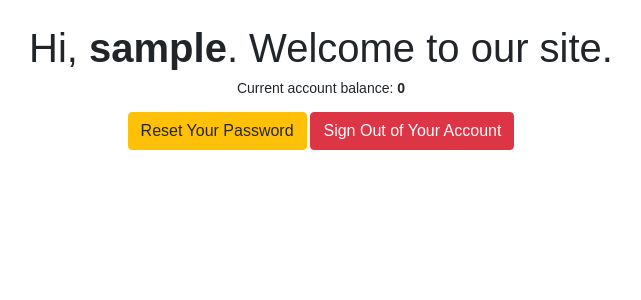
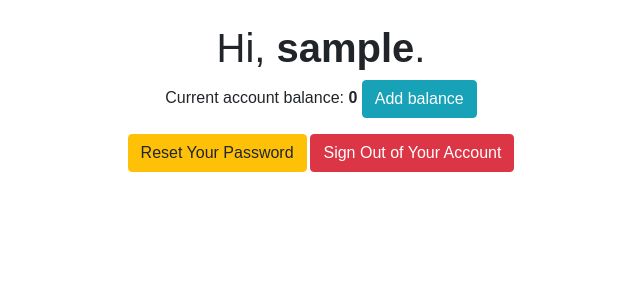
Before and after one commit to mikaele90/Vertaisverkkokauppa, a PHP site: page /profile.php in a window 1280 px wide. Shown: the part 116-416 px from the top of the page, without its empty margins (319-960 px from the left). Run offline with PHP 8.4, Linux system fonts and the light colour scheme; the visitor is signed in with stand-in values (Sample User, id 1).

Commit message:
profile.php modified

```diff
--- a/profile.php
+++ b/profile.php
@@ -43,7 +43,7 @@ if (isset($_SESSION["loggedin"]) || $_SESSION["loggedin"] === true) {
 <html lang="en">
 <head>
     <meta charset="UTF-8">
-    <title>Welcome</title>
+    <title>Profile</title>
     <link rel="stylesheet" href="https://stackpath.bootstrapcdn.com/bootstrap/4.3.1/css/bootstrap.min.css" integrity="sha384-ggOyR0iXCbMQv3Xipma34MD+dH/1fQ784/j6cY/iJTQUOhcWr7x9JvoRxT2MZw1T" crossorigin="anonymous">
     <style type="text/css">
         body{ font: 14px sans-serif; text-align: center; }
@@ -55,15 +55,31 @@ if (isset($_SESSION["loggedin"]) || $_SESSION["loggedin"] === true) {
 
 
 <div class="page-header">
-    <h1>Hi, <b><?php echo htmlspecialchars($_SESSION["username"]); ?></b>. Welcome to our site.</h1>
+    <h1>Hi, <b><?php echo htmlspecialchars($_SESSION["username"]); ?></b>.</h1>
 </div>
 <div style="display: inline-block">
-    <p>Current account balance: <b><?php echo $_SESSION["credits"]; ?></b></p>
+    <p style="font: 16px sans-serif;">Current account balance: <b><?php echo $_SESSION["credits"]; ?></b>
+        <button type="button" class="btn btn-info" id="display_add_credits" onclick="displayAddStoreCredits()">Add balance</button></p>
+    <form id="add_store_credits_form" style="display: none">
+        <label>Insert amount of store credits to be transferred:
+        <input type="number" min="1.00" id="add_store_credits_input" placeholder="0"> €</label>
+        <button type="button" id="confirm_add_store_credits_btn" class="btn btn-success" onclick="addStoreCredits()">Confirm transfer</button>
+    </form>
 </div>
+</hr>
 <p>
     <a href="reset-password.php" class="btn btn-warning">Reset Your Password</a>
     <a href="logout.php" class="btn btn-danger">Sign Out of Your Account</a>
 </p>
 
 </body>
+<script type="text/javascript">
+    function displayAddStoreCredits() {
+        document.getElementById('add_store_credits_form').style.display = 'block';
+    }
+
+    function addStoreCredits() {
+        console.log('add credits');
+    }
+</script>
 </html>
```
